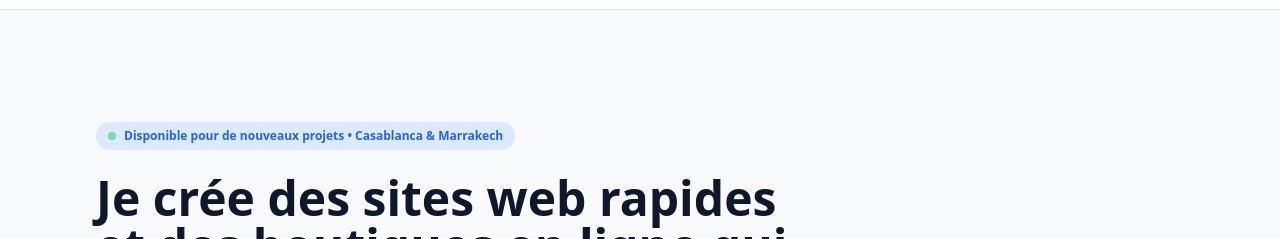
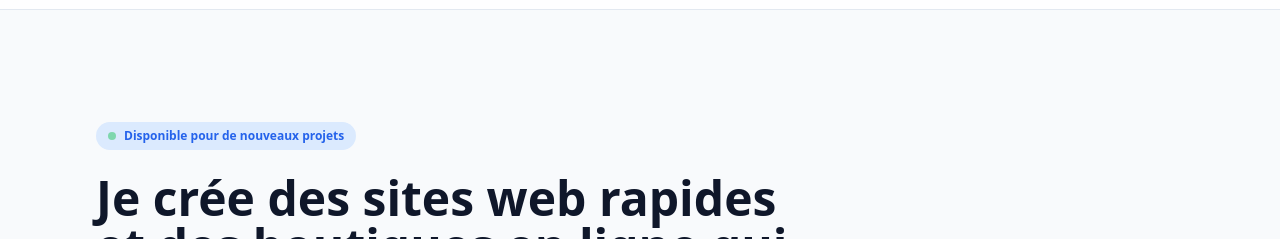
Before and after one commit to Haimoudmeriem/portfolio, a plain HTML site: page index.html in a window 1280 px wide. Shown: the part 55-294 px from the top of the page. Drawn offline with nearby package versions, Linux system fonts and the light colour scheme.

Commit message:
mise a jour

```diff
--- a/index.html
+++ b/index.html
@@ -53,7 +53,7 @@
             <div class="lg:col-span-8 space-y-6">
                 <div class="inline-flex items-center gap-2 px-3 py-1.5 rounded-full bg-blue-100 dark:bg-blue-500/10 text-primary dark:text-blue-400 text-xs font-semibold">
                     <span class="w-2 h-2 rounded-full bg-green-500 animate-pulse"></span>
-                    Disponible pour de nouveaux projets • Casablanca & Marrakech
+                    Disponible pour de nouveaux projets
                 </div>
                 <h1 class="text-3xl sm:text-5xl font-extrabold text-slate-900 dark:text-white leading-tight">
                     Je crée des sites web rapides et des boutiques en ligne qui transforment vos visiteurs en <span class="text-primary">clients</span>.
```
